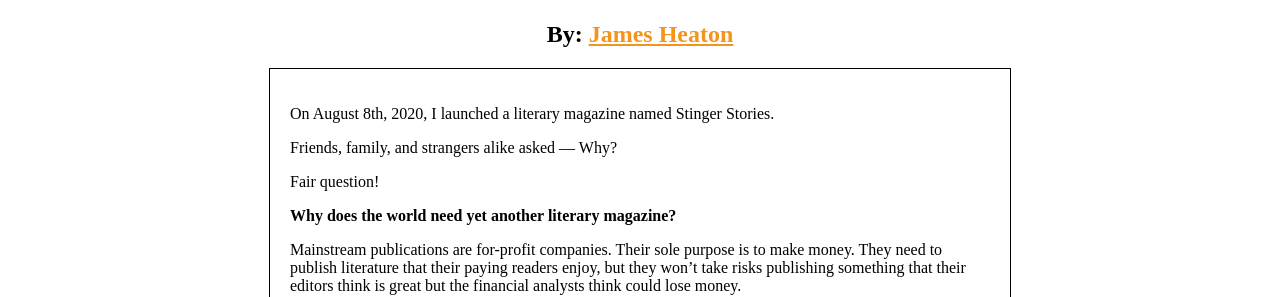
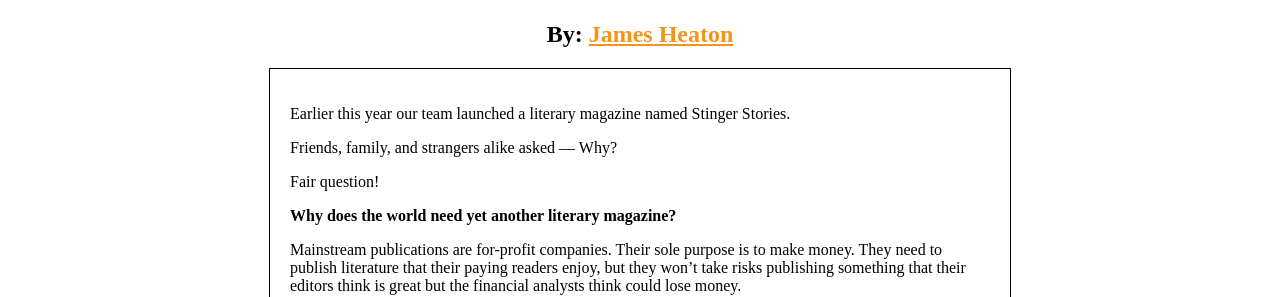
Before and after one commit to jwheatonumich/stinger-stories, a Jekyll site: the page built from blog/_posts/2020-09-04-introducing-stinger-stories.markdown, in a window 1280 px wide. Shown: the part 126-423 px from the top of the page. Built offline with Jekyll 4.4.1, drawn with Linux system fonts in a browser that asks for light colours.

Commit message:
Update 2020-09-04-introducing-stinger-stories.markdown

```diff
--- a/blog/_posts/2020-09-04-introducing-stinger-stories.markdown
+++ b/blog/_posts/2020-09-04-introducing-stinger-stories.markdown
@@ -8,7 +8,7 @@ permalink: /:title
 category:
 ---
 
-On August 8th, 2020, I launched a literary magazine named Stinger Stories.
+Earlier this year our team launched a literary magazine named Stinger Stories.
 
 Friends, family, and strangers alike asked — Why?
 <!--more-->
```
